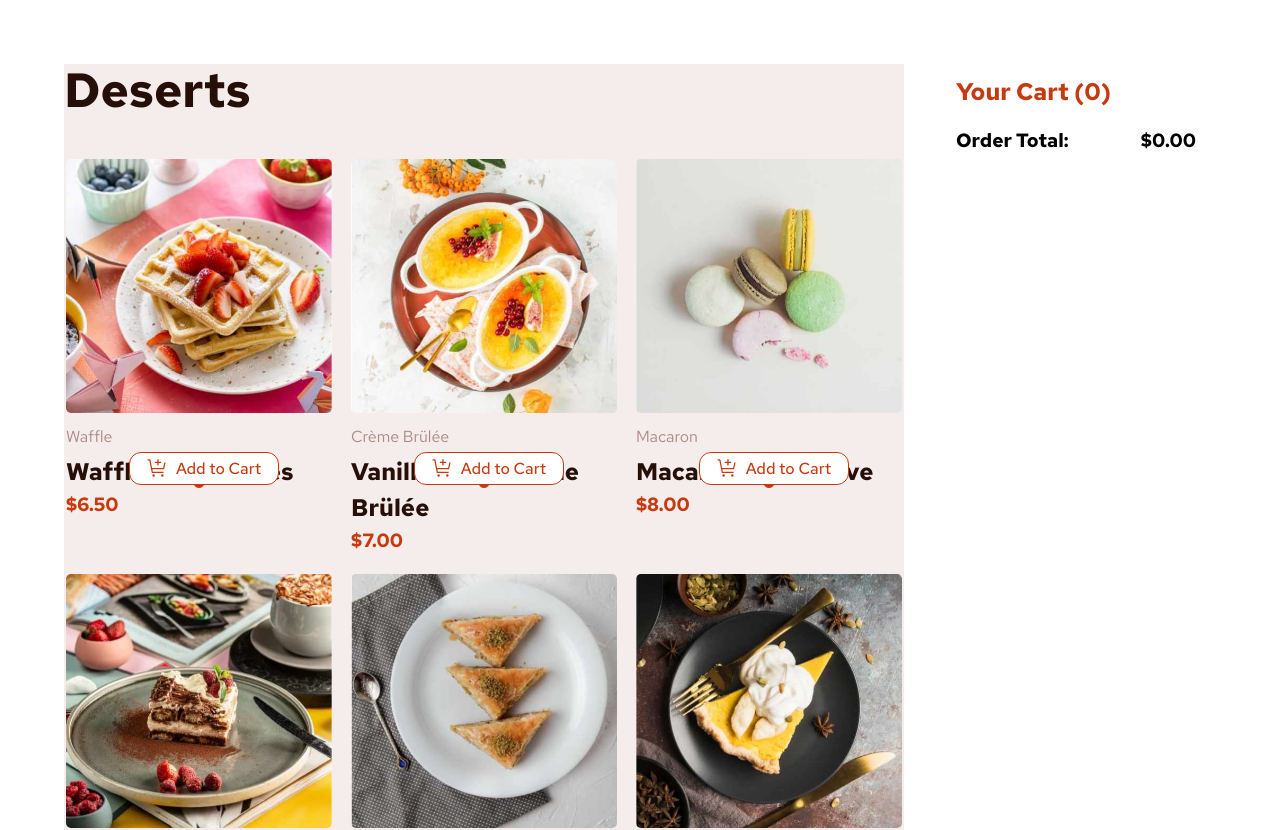
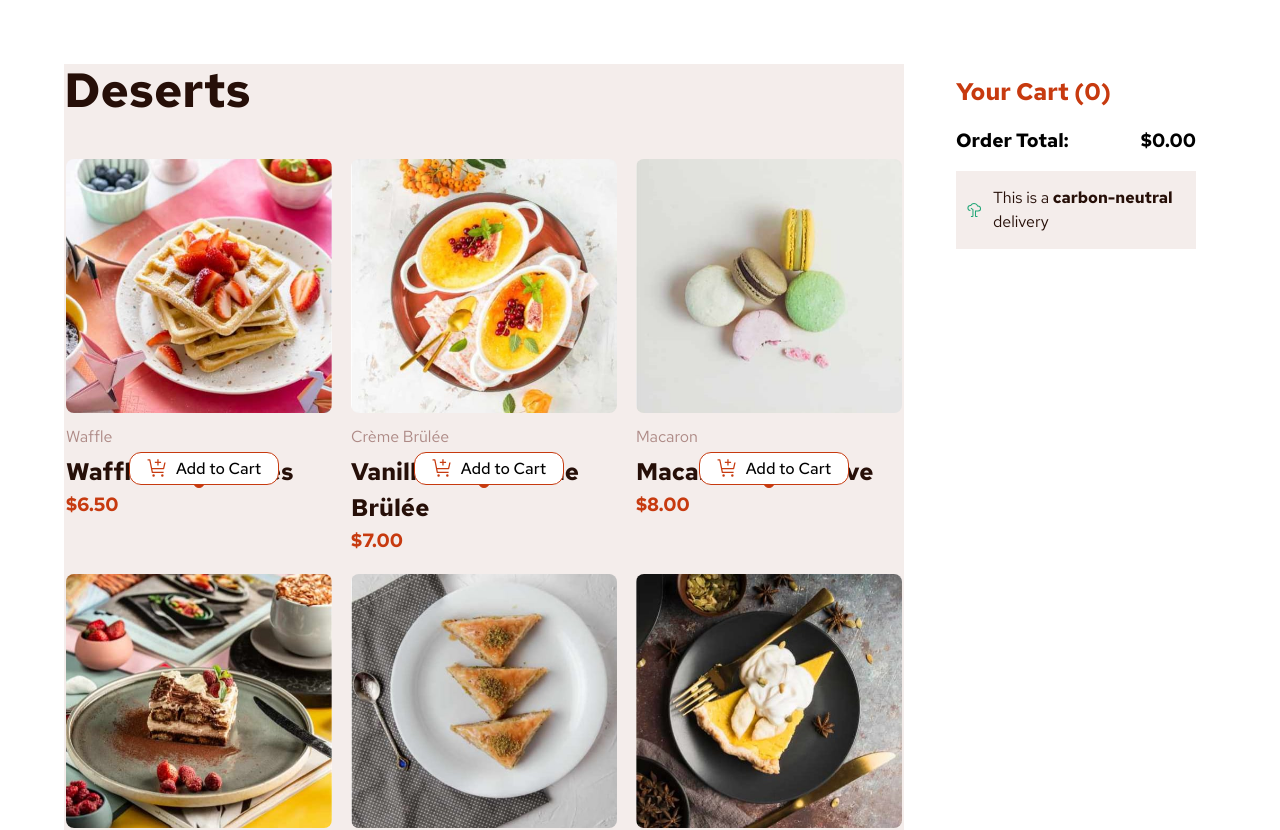
Before and after one commit to robs-am/shopping-list-with-cart, a React (Vite) app: page / in a window 1280 px wide. Shown: the top 830 px of the page. Built offline with nearby package versions, Linux system fonts and the light colour scheme.

Commit message:
style: add carbon-free div

```diff
--- a/src/components/CartWidget/cart-widget.module.scss
+++ b/src/components/CartWidget/cart-widget.module.scss
@@ -117,4 +117,14 @@
 
   }
 
+  .carbonFree {
+    color: $rose-900;
+    background: $rose-100;
+    padding: 15px 10px;
+    display: flex;
+    align-items: center;
+    justify-content: center;
+    gap:10px;
+  }
+
 }
--- a/src/components/CartWidget/index.tsx
+++ b/src/components/CartWidget/index.tsx
@@ -39,6 +39,11 @@ const CartWidget: React.FC = () => {
           <span className={classes.orderTotal}>Order Total:</span>
           <span>${totalPrice.toFixed(2)}</span>
         </div>
+        <div className={classes.carbonFree}>
+        <svg xmlns="http://www.w3.org/2000/svg" width="21" height="20" fill="none" viewBox="0 0 21 20"><path fill="#1EA575" d="M8 18.75H6.125V17.5H8V9.729L5.803 8.41l.644-1.072 2.196 1.318a1.256 1.256 0 0 1 .607 1.072V17.5A1.25 1.25 0 0 1 8 18.75Z"/><path fill="#1EA575" d="M14.25 18.75h-1.875a1.25 1.25 0 0 1-1.25-1.25v-6.875h3.75a2.498 2.498 0 0 0 2.488-2.747 2.594 2.594 0 0 0-2.622-2.253h-.99l-.11-.487C13.283 3.56 11.769 2.5 9.875 2.5a3.762 3.762 0 0 0-3.4 2.179l-.194.417-.54-.072A1.876 1.876 0 0 0 5.5 5a2.5 2.5 0 1 0 0 5v1.25a3.75 3.75 0 0 1 0-7.5h.05a5.019 5.019 0 0 1 4.325-2.5c2.3 0 4.182 1.236 4.845 3.125h.02a3.852 3.852 0 0 1 3.868 3.384 3.75 3.75 0 0 1-3.733 4.116h-2.5V17.5h1.875v1.25Z"/></svg>
+          <span className={classes.carbonFreeText}>This is a <strong>carbon-neutral</strong> delivery</span>
+
+        </div>
       </div>
     </div>
   );
--- a/src/components/Product/product.module.scss
+++ b/src/components/Product/product.module.scss
@@ -19,7 +19,7 @@
       .productImage {
         max-width: 100%;
         height: auto;
-        border-radius: 5px;
+        border-radius: 8px;
         transition: border 0.3s ease; // Transição suave para a borda
       }
 
@@ -59,6 +59,8 @@
   border-radius: 20px;
   padding:5px;
 
+
+
   button {
 
     background:  $red;
@@ -94,13 +96,13 @@
   left: 50%;
   transform: translateX(-50%);
   background-color: white;
-  color: $red;
+  color: #000 !important;
   border-radius:12px !important;
   cursor: pointer;
   font-size: 1rem;
   border: 1px solid $red;
   width:150px;
-  padding:5px;
+  padding: 10px;
   display: flex;
     align-items: center;
     justify-content: center;
@@ -120,7 +122,7 @@
 
 .addToCartButton:hover {
   background: $red;
-  color: #fff;
+  color: #fff !important;
   transition: fill 0.3s ease;
 }
 
@@ -130,7 +132,7 @@
   display: flex;
   align-items: center;
   position: absolute;
-  bottom: 40%;
+  bottom: 34%;
   left: 50%;
   transform: translateX(-50%);
 
--- a/src/index.scss
+++ b/src/index.scss
@@ -25,6 +25,8 @@
 .productPage {
   display: flex;
   flex-direction: column;
+  margin:3rem;
+  gap: 2rem;
 }
 
 @media (min-width: 1024px) {
@@ -34,17 +36,11 @@
     gap: 2rem;
     align-items: start;
     margin:4rem;
+
   }
 }
 
-a {
-  font-weight: 500;
-  color: #646cff;
-  text-decoration: inherit;
-}
-a:hover {
-  color: #535bf2;
-}
+
 
 body {
   margin: 0;
@@ -71,13 +67,7 @@ button {
   cursor: pointer;
   transition: border-color 0.25s;
 }
-button:hover {
-  border-color: #646cff;
-}
-button:focus,
-button:focus-visible {
-  outline: 4px auto -webkit-focus-ring-color;
-}
+
 
 @media (prefers-color-scheme: light) {
   :root {
```
